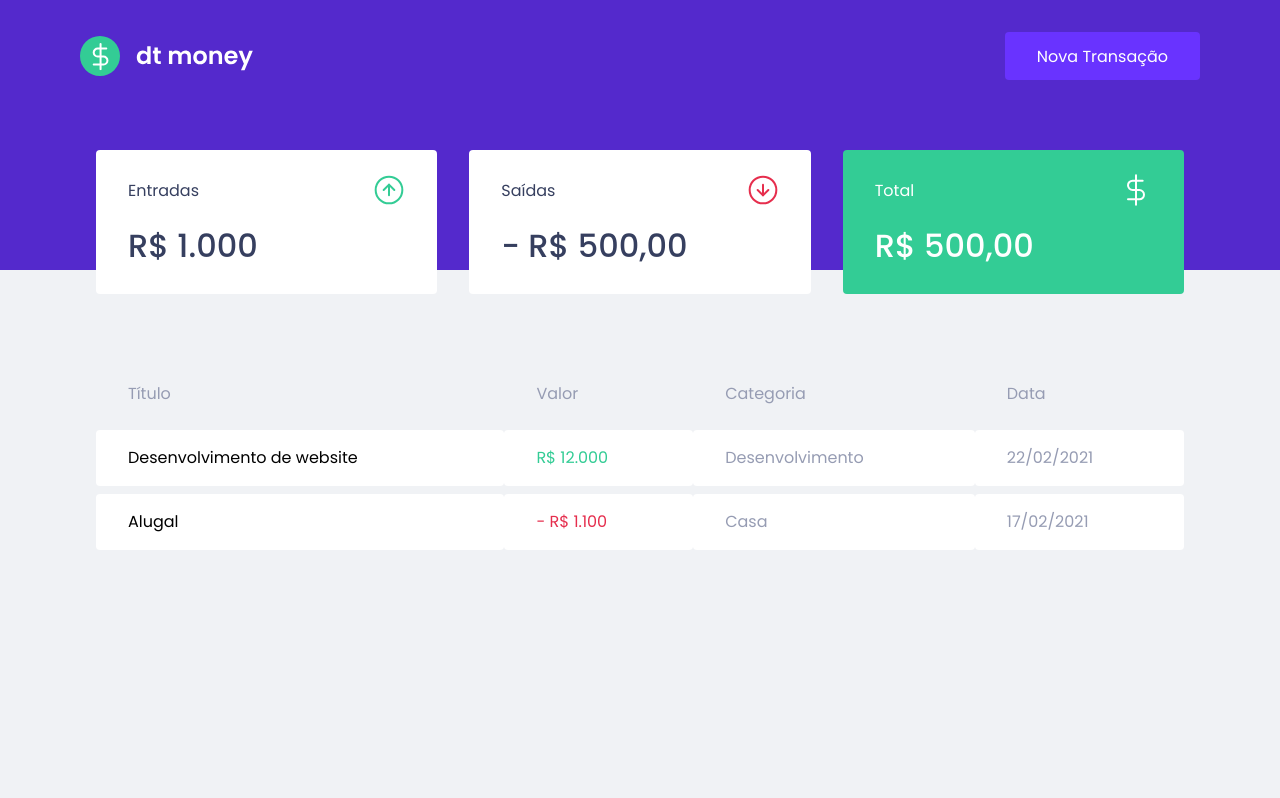
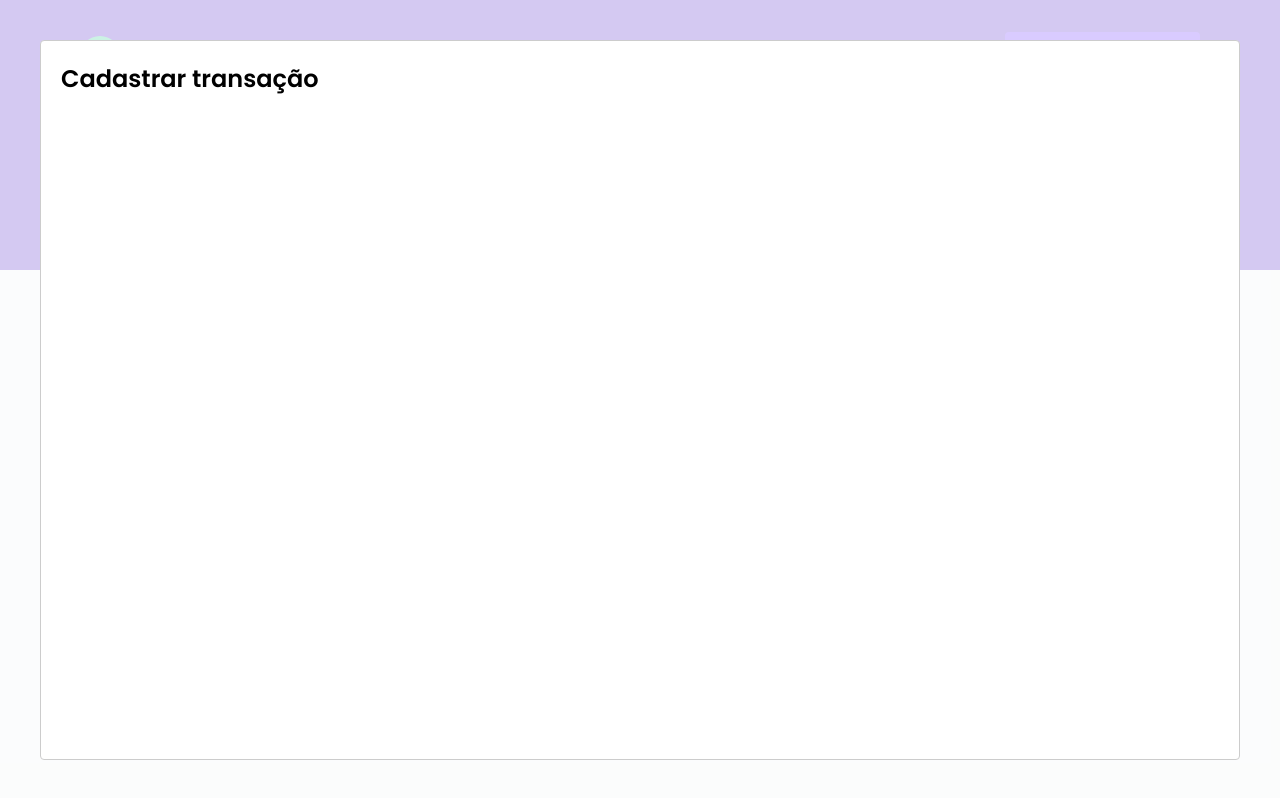
Before and after one commit to gabepinheiro/dtmoney, a React (Create React App) app: page / in a window 1280 px wide. Both pictures are taken after a click on the button "Nova Transação". Built offline with nearby package versions, Linux system fonts and the light colour scheme; no server answers; what miragejs would draw is missing.

Commit message:
add react-modal

```diff
--- a/package.json
+++ b/package.json
@@ -10,11 +10,13 @@
     "@types/node": "^16.7.13",
     "@types/react": "^17.0.20",
     "@types/react-dom": "^17.0.9",
+    "@types/react-modal": "^3.13.1",
     "@types/styled-components": "^5.1.18",
     "axios": "^0.24.0",
     "miragejs": "^0.1.43",
     "react": "^17.0.2",
     "react-dom": "^17.0.2",
+    "react-modal": "^3.14.4",
     "react-scripts": "5.0.0",
     "styled-components": "^5.3.3",
     "typescript": "^4.4.2",
--- a/src/app.tsx
+++ b/src/app.tsx
@@ -1,6 +1,10 @@
+import {useState} from 'react'
+
 import {Dashboard} from 'components/dashboard'
 import {Header} from 'components/header'
 import {GlobalStyle} from 'styles/global'
+
+import Modal from 'react-modal'
 
 import {createServer} from 'miragejs'
 
@@ -22,10 +26,30 @@ createServer({
   }
 })
 
-export const App = () => (
-  <>
-    <GlobalStyle />
-    <Header />
-    <Dashboard />
-  </>
-);
+Modal.setAppElement('[data-js=root]')
+
+export const App = () => {
+  const [
+    isNewTransactionModalOpen,
+    setIsNewTransactionModalOpen
+  ] = useState(false)
+
+  const handleToggleNewTransactionModal = () => {
+    setIsNewTransactionModalOpen(state => !state)
+  }
+
+  return (
+    <>
+      <GlobalStyle />
+      <Header onNewTransactionModalOpen={handleToggleNewTransactionModal} />
+      <Dashboard />
+
+      <Modal
+        isOpen={isNewTransactionModalOpen}
+        onRequestClose={handleToggleNewTransactionModal}
+      >
+        <h2>Cadastrar transação</h2>
+      </Modal>
+    </>
+  )
+}
--- a/src/components/header/index.tsx
+++ b/src/components/header/index.tsx
@@ -2,15 +2,20 @@ import logoImg from 'assets/logo.svg'
 
 import * as S from './styles'
 
-export const Header = () => {
+export type HeaderProps = {
+  onNewTransactionModalOpen: () => void
+}
+
+export const Header = ({onNewTransactionModalOpen}: HeaderProps) => {
   return (
     <S.Wrapper>
       <S.Container>
         <img src={logoImg} alt="dt money" />
-        <S.Button>
+        <S.Button onClick={onNewTransactionModalOpen}>
           Nova Transação
         </S.Button>
       </S.Container>
+
     </S.Wrapper>
   )
 }
```
Also changed, not shown: 1 other file (tests, documents, lock files or other folders).
